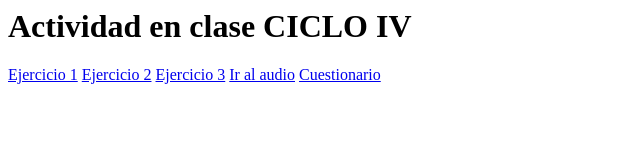
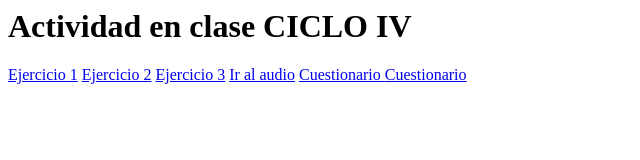
Before and after one commit to nataliavillamilest/nataliavillamilest.github.io, a plain HTML site: page index.html in a window 1280 px wide. Shown: the whole page, without its empty margins (0-640 px from the left). Drawn offline with Linux system fonts and the light colour scheme.

Commit message:
Update index.html

```diff
--- a/index.html
+++ b/index.html
@@ -13,6 +13,7 @@
     <a href="Ejercicio3.html">Ejercicio 3</a>
     <a href="audio.html">Ir al audio</a>
 	<a href="cuestionario.html"> Cuestionario </a>
+	<a href="cuestionarioIGCSE.html"> Cuestionario </a>
 
     </body>
 
```
